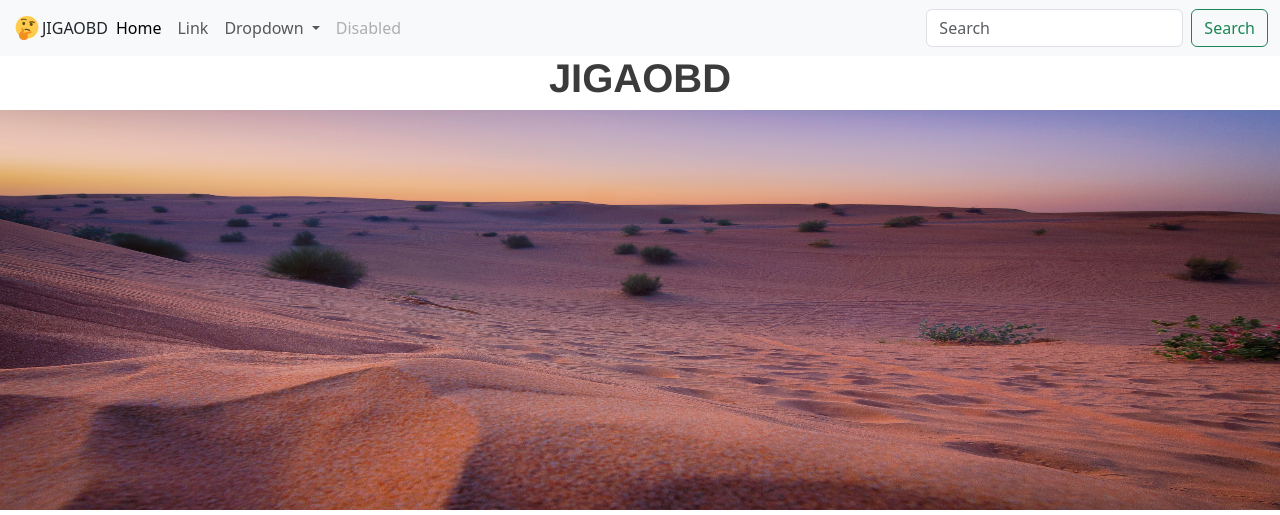
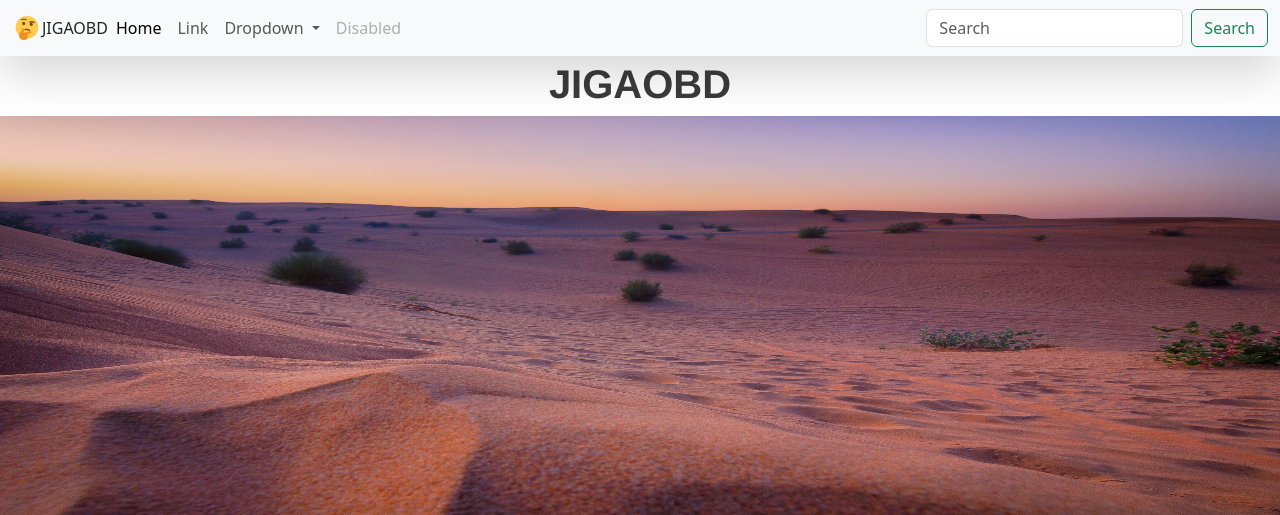
Before and after one commit to tanim26072000/flask_app_1, a Flask app: page / in a window 1280 px wide. Shown: the top 515 px of the page. Run offline with Flask 3, Linux system fonts and the light colour scheme.

Commit message:
routine commit

```diff
--- a/templates/home.html
+++ b/templates/home.html
@@ -9,7 +9,7 @@
       integrity="sha384-T3c6CoIi6uLrA9TneNEoa7RxnatzjcDSCmG1MXxSR1GAsXEV/Dwwykc2MPK8M2HN"
       crossorigin="anonymous"
     />
-
+    <script src="https://cdn.jsdelivr.net/npm/bootstrap@5.3.2/dist/js/bootstrap.bundle.min.js"></script>
     <title>welcome</title>
     <link rel="icon" href="static\love.png" />
     <style>
@@ -52,7 +52,8 @@
 
   <body>
     {% include 'navbar.html' %}
-    <h1 class="text-center mt-4 mb-2">{{com_name}}</h1>
+
+    <h1 class="text-center mt-6 mb-2">{{com_name}}</h1>
     <img class="img-fluid" id="banner" src="static\bg.jpg" />
     <div class="container">
       <h2 class="mt-4" id="title">About {{com_name}}</h2>
@@ -74,7 +75,7 @@
             leo quis justo. Phasellus gravida non enim et eleifend.
           </p>
         </div>
-        <div class="col-5 align-self-center d-none d-md-block">
+        <div class="col-md-4 align-self-center d-none d-md-block">
           <img src="\static\working.jpg" style="height: 300px" />
         </div>
       </div>
@@ -88,5 +89,6 @@
       <!-- <p class="text-center mt-4">Copyright 2023,{{com_name}}</p> -->
     </div>
     {% include 'footer.html' %}
+
   </body>
 </html>
--- a/templates/navbar.html
+++ b/templates/navbar.html
@@ -1,4 +1,4 @@
-<nav class="navbar navbar-expand-lg bg-body-tertiary fixed-top">
+<nav class="navbar navbar-expand-lg bg-body-tertiary fixed-top shadow-lg">
   <div class="container-fluid">
     <!-- <a class="navbar-brand" href="#">Navbar</a> -->
     <img
@@ -61,4 +61,4 @@
     </div>
   </div>
 </nav>
-<div style="height: 30px"></div>
+<div style="height: 60px"></div>
```
